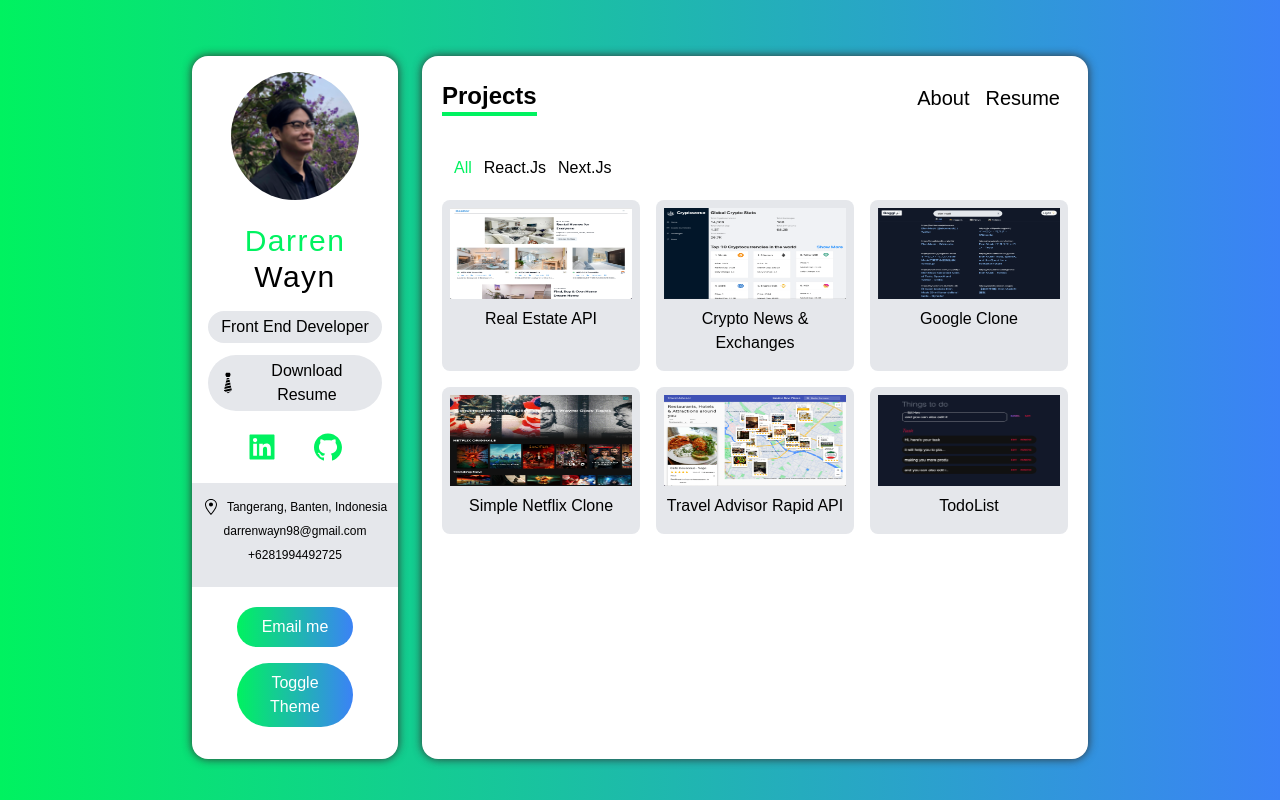
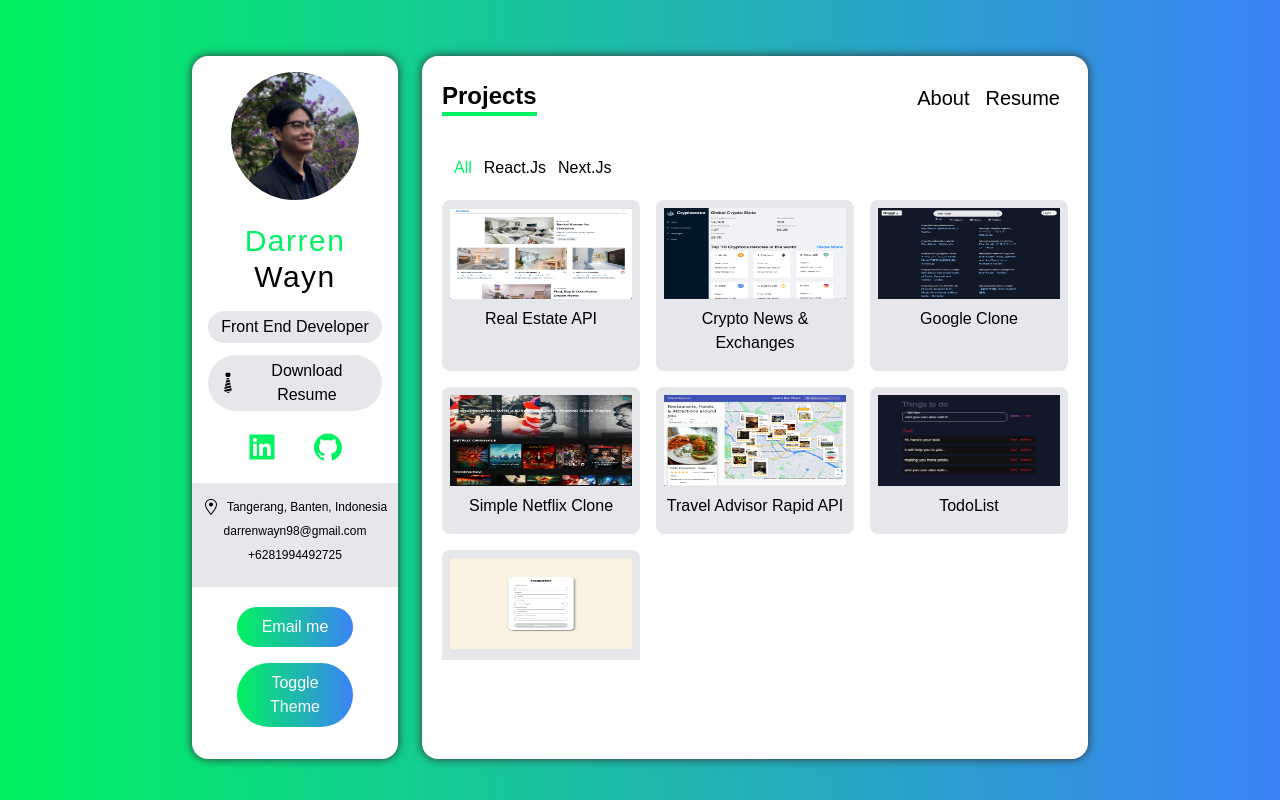
Before and after one commit to DarrenWayn/darren-portfolio, a Next.js app: page /projects in a window 1280 px wide. Built offline with nearby package versions, Linux system fonts and the light colour scheme; a small style sheet from the web is missing.

Commit message:
addded new porto

```diff
--- a/data.ts
+++ b/data.ts
@@ -141,4 +141,15 @@
       "This site is build using React that have added, edit, and delete feature",
     key_techs: ["React", "Sass", "Html5"],
   },
+  {
+    id: 7,
+    name: "TodoList",
+    image_path: "/images/simple-input-form.png",
+    deployed_url: "https://dw-inputform-react.netlify.app/",
+    github_url: "https://github.com/DarrenWayn/inputform-react",
+    category: ["react.js"],
+    description:
+      "This site is a simple input form that use mostly react hooks",
+    key_techs: ["React", "Sass", "Html5"],
+  },
 ];
```
Also changed, not shown: public/images/simple-input-form.png (added).
